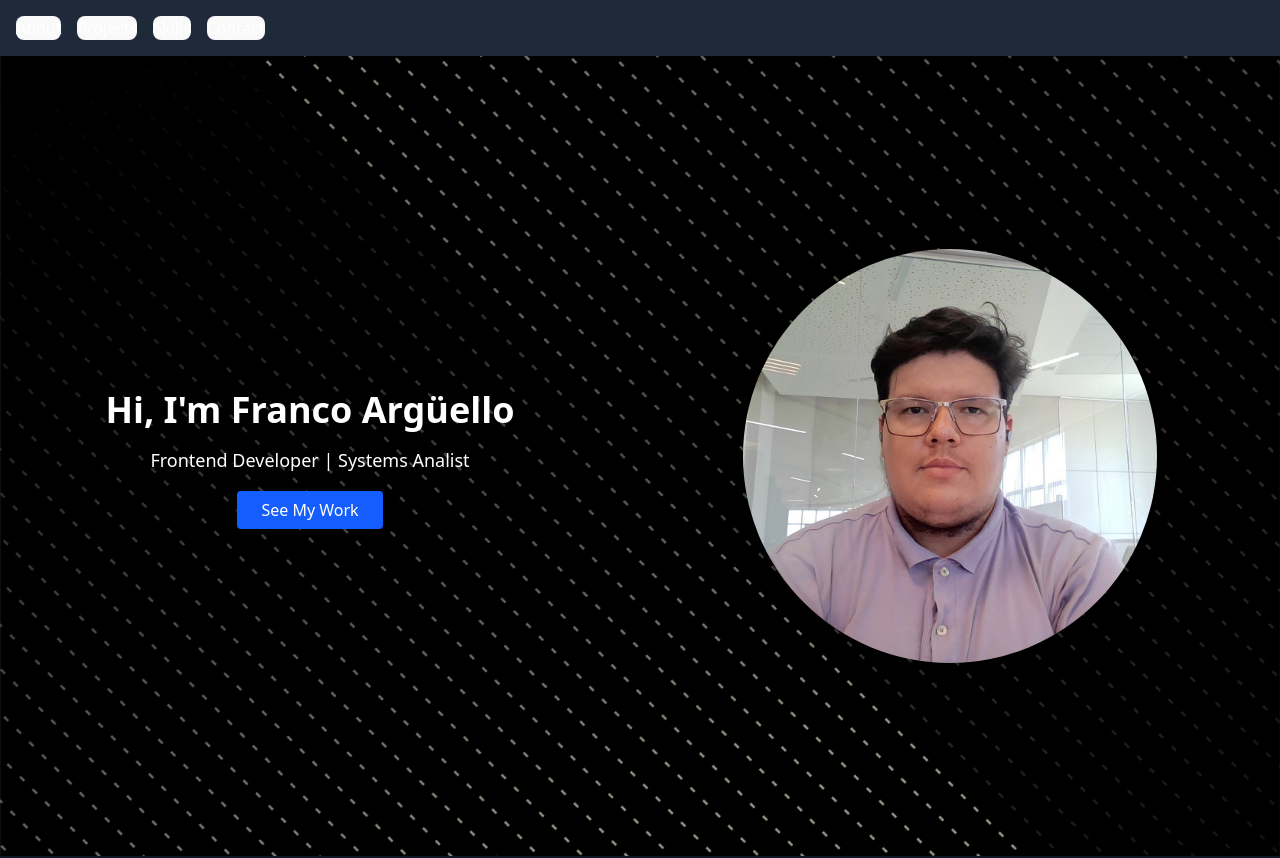
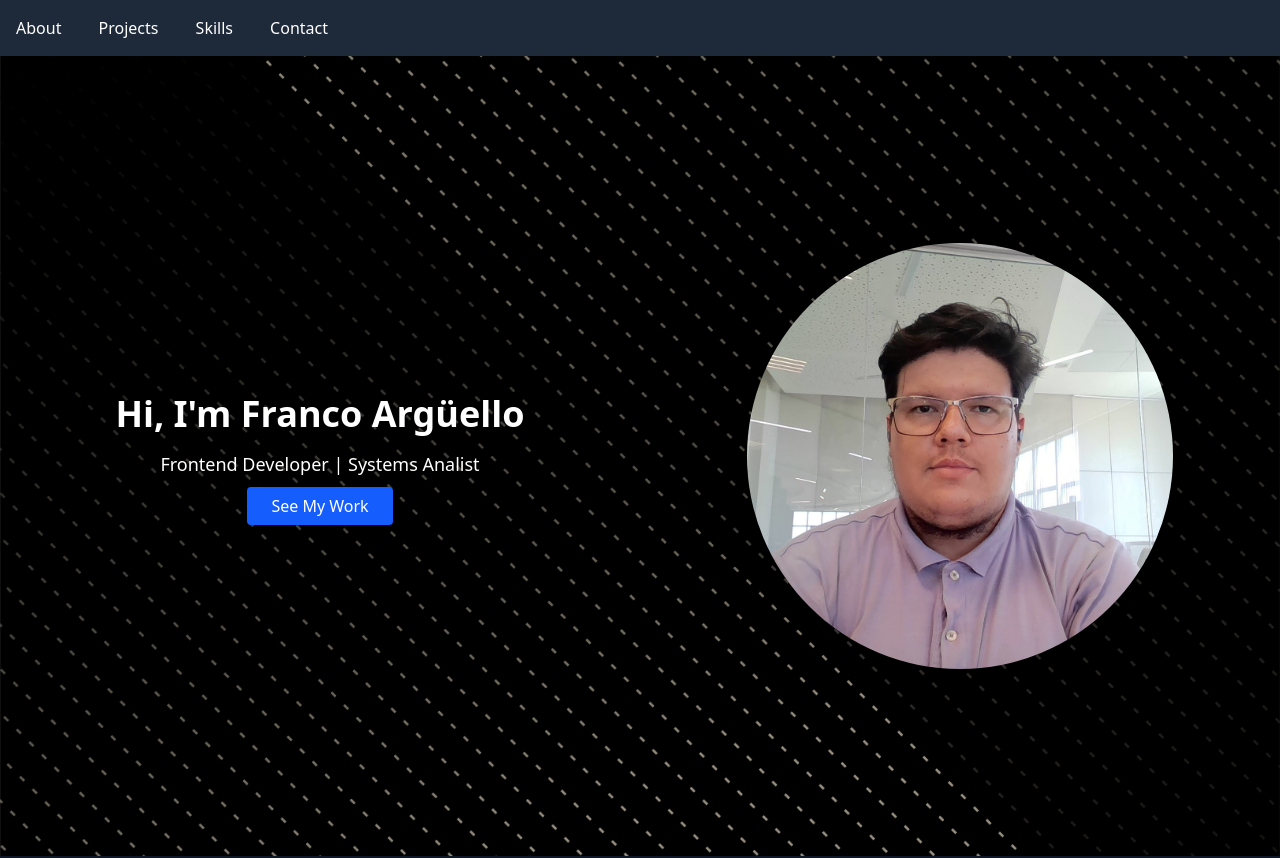
Before and after one commit to Franko42/Portfolio, a React (Vite) app in the folder my-portfolio/: page / in a window 1280 px wide. Shown: the top 858 px of the page. Built offline with nearby package versions, Linux system fonts and the light colour scheme.

Commit message:
tailwind theme fixes

```diff
--- a/my-portfolio/package.json
+++ b/my-portfolio/package.json
@@ -17,6 +17,7 @@
   },
   "devDependencies": {
     "@eslint/js": "^9.22.0",
+    "@tailwindcss/postcss": "^4.1.5",
     "@types/react": "^19.0.10",
     "@types/react-dom": "^19.0.4",
     "@vitejs/plugin-react": "^4.3.4",
--- /dev/null
+++ b/my-portfolio/postcss.config.js
@@ -0,0 +1,6 @@
+import tailwindcss from '@tailwindcss/postcss';
+import autoprefixer from 'autoprefixer';
+
+export default {
+  plugins: [tailwindcss(), autoprefixer()],
+};
--- a/my-portfolio/src/components/BackToTopButton.jsx
+++ b/my-portfolio/src/components/BackToTopButton.jsx
@@ -25,11 +25,12 @@
     isVisible && (
       <button
         onClick={scrollToTop}
-        className="fixed bottom-6 right-6 z-50 bg-gray-400 text-white p-3 rounded-full shadow-lg hover:bg-blue-400 transition-all"
+        className="fixed bottom-6 right-6 z-50 p-3 rounded-full shadow-lg hover:bg-blue-400 transition-all bg-gray-400 text-white dark:bg-gray-700 dark:hover:bg-blue-600"
         aria-label="Back to top"
       >
         <ArrowUp className="w-5 h-5" />
       </button>
+
     )
   );
 }
--- a/my-portfolio/src/components/Footer.jsx
+++ b/my-portfolio/src/components/Footer.jsx
@@ -3,7 +3,7 @@
 const Footer = () => {
   return (
     <footer className="bg-gray-800 border-t py-4 text-center text-sm text-gray-500">
-      © {new Date().getFullYear()} Your Name. All rights reserved.
+      © {new Date().getFullYear()} Franco Argüello. All rights reserved.
     </footer>
   );
 };
--- a/my-portfolio/src/components/Header.jsx
+++ b/my-portfolio/src/components/Header.jsx
@@ -10,8 +10,8 @@
 
   return (
     <header className="bg-gray-800 shadow sticky top-0 z-50">
-      <div className="max-w-7xl mx-auto px-4 py-4  flex justify-between items-center">
-        <nav className="space-x-4 text-white">
+    <div className="max-w-7xl mx-auto px-4 py-4">
+      <nav className="flex w-1/4 justify-between space-x-4 text-white">
         <button onClick={() => scrollToSection('about')} className="hover:underline">About</button>
         <button onClick={() => scrollToSection('projects')} className="hover:underline">Projects</button>
         <button onClick={() => scrollToSection('skills')} className="hover:underline">Skills</button>
@@ -19,6 +19,7 @@
       </nav>
     </div>
   </header>
+
   );
 };
 
--- a/my-portfolio/src/components/Hero.jsx
+++ b/my-portfolio/src/components/Hero.jsx
@@ -7,11 +7,13 @@
       <div className='flex items-center justify-center'>
         <div className='flex-column items-center justify-start w-1/2'>
           <h2 className="text-4xl text-white font-bold mb-4">Hi, I'm Franco Argüello</h2>
-          <p className="text-lg text-white mb-6">Frontend Developer | Systems Analist</p>
-          <a href="#projects" className="bg-blue-600 text-white px-6 py-2 rounded hover:bg-blue-700 transition ">See My Work</a>
+          <p className="text-lg text-white ">Frontend Developer | Systems Analist</p>
+          <div className="mt-4" >
+             <a href="#projects" className="bg-blue-600 text-white px-6 py-2  rounded hover:bg-blue-700 transition ">See My Work</a>
+          </div>
         </div>
-        <div className='flex items-center justify-center w-1/2 m-5'>
-          <div className="w-2/3 h-2/3  aspect-square rounded-full overflow-hidden ">
+        <div className='flex items-center justify-center w-1/2  '>
+          <div className="w-2/3 h-2/3  aspect-square rounded-full overflow-hidden  ">
             <img
               src="../../public/franco.jpg"
               alt="Profile"
--- a/my-portfolio/src/index.css
+++ b/my-portfolio/src/index.css
@@ -52,18 +52,3 @@
   cursor: pointer;
 
 }
-
-
-
-@media (prefers-color-scheme: light) {
-  :root {
-    color: #213547;
-    background-color: #ffffff;
-  }
-  a:hover {
-    color: #747bff;
-  }
-  button {
-    background-color: #f9f9f9;
-  }
-}
--- /dev/null
+++ b/my-portfolio/tailwind.config.js
@@ -0,0 +1,13 @@
+module.exports = {
+
+    content: [
+      "./index.html",
+      "./src/**/*.{js,jsx,ts,tsx,html}",
+    ],
+    theme: {
+      extend: {
+        darkMode: 'class',
+      },
+    },
+    plugins: [],
+  }
```
Also changed, not shown: 1 other file (tests, documents, lock files or other folders). Lines whose indentation alone changed are shown as unchanged.
